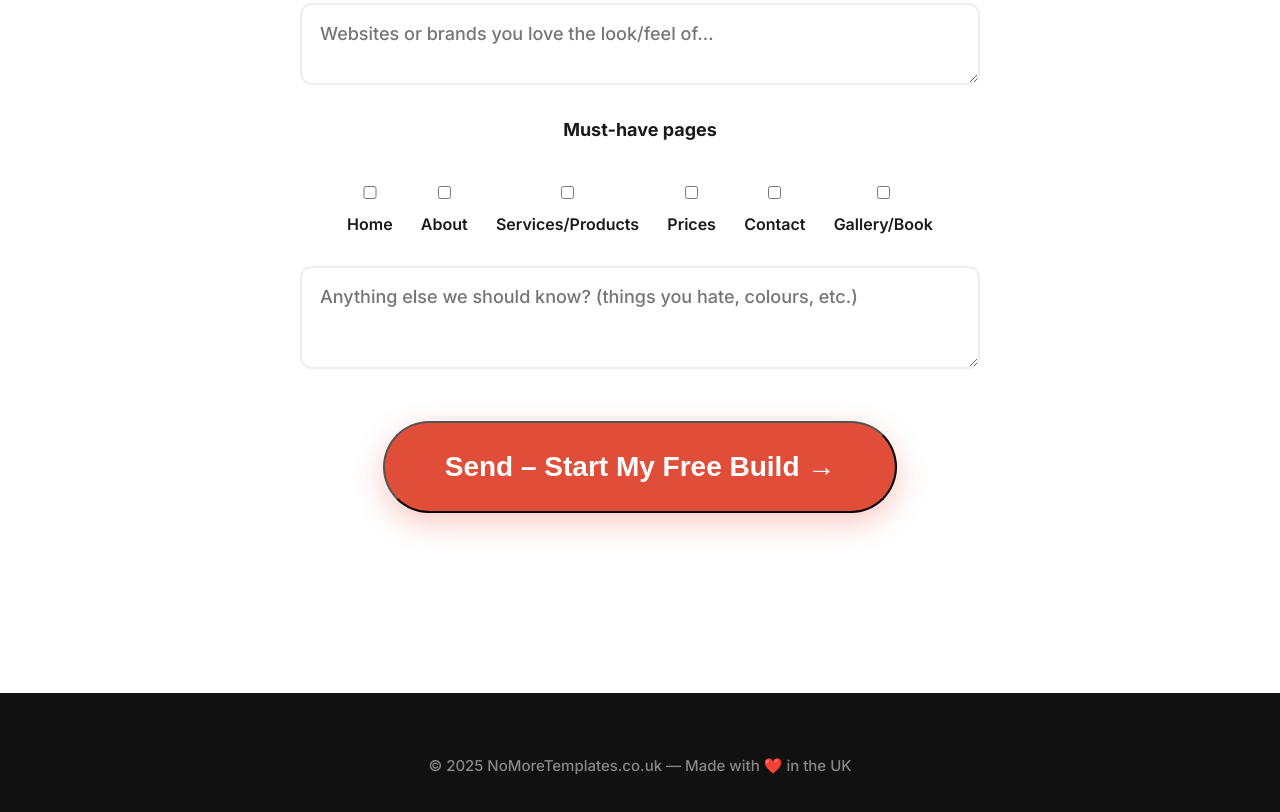
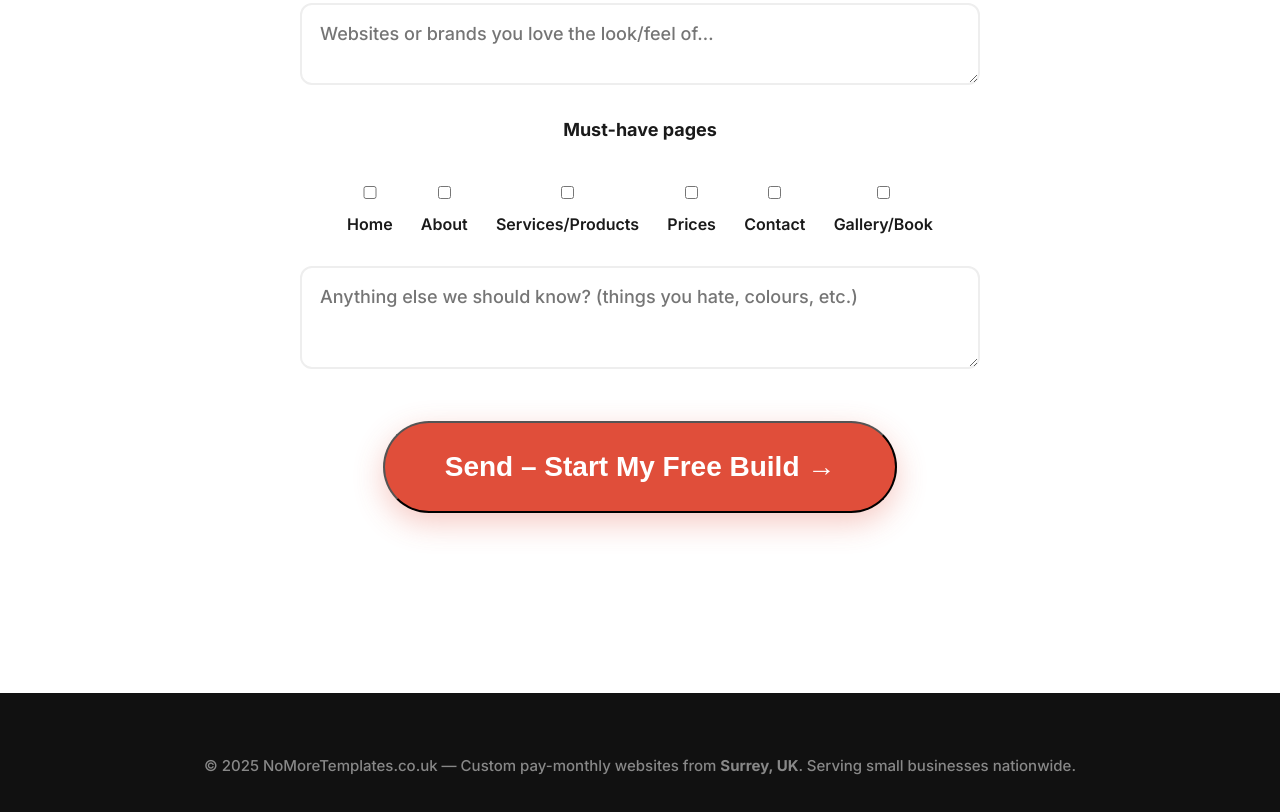
Before and after one commit to LeaDean/nomoretemplates, a plain HTML site: page index.html in a window 1280 px wide. Shown: the part 6498-7310 px from the top of the page. Drawn offline with Linux system fonts and the light colour scheme.

Commit message:
Update index.html

```diff
--- a/index.html
+++ b/index.html
@@ -251,10 +251,11 @@
     </div>
 </section>
 
-    <footer>
+     <footer>
         <div class="container">
-            <p>© 2025 NoMoreTemplates.co.uk — Made with ❤️ in the UK</p>
+             <p>© 2025 NoMoreTemplates.co.uk — Custom pay-monthly websites from <strong>Surrey, UK</strong>. Serving small businesses nationwide.</p>
         </div>
+
     </footer>
 
     <script src="script.js"></script>
```
